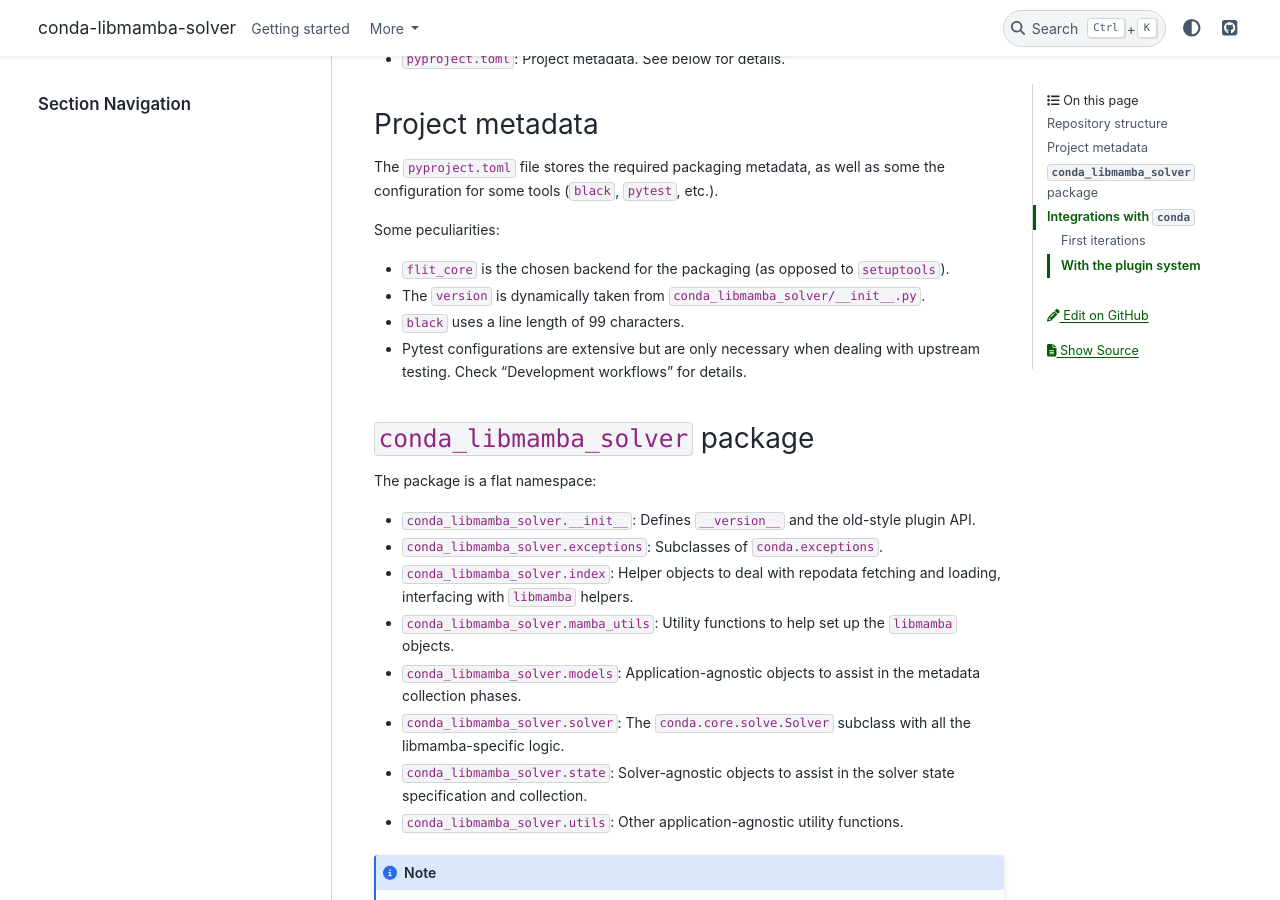
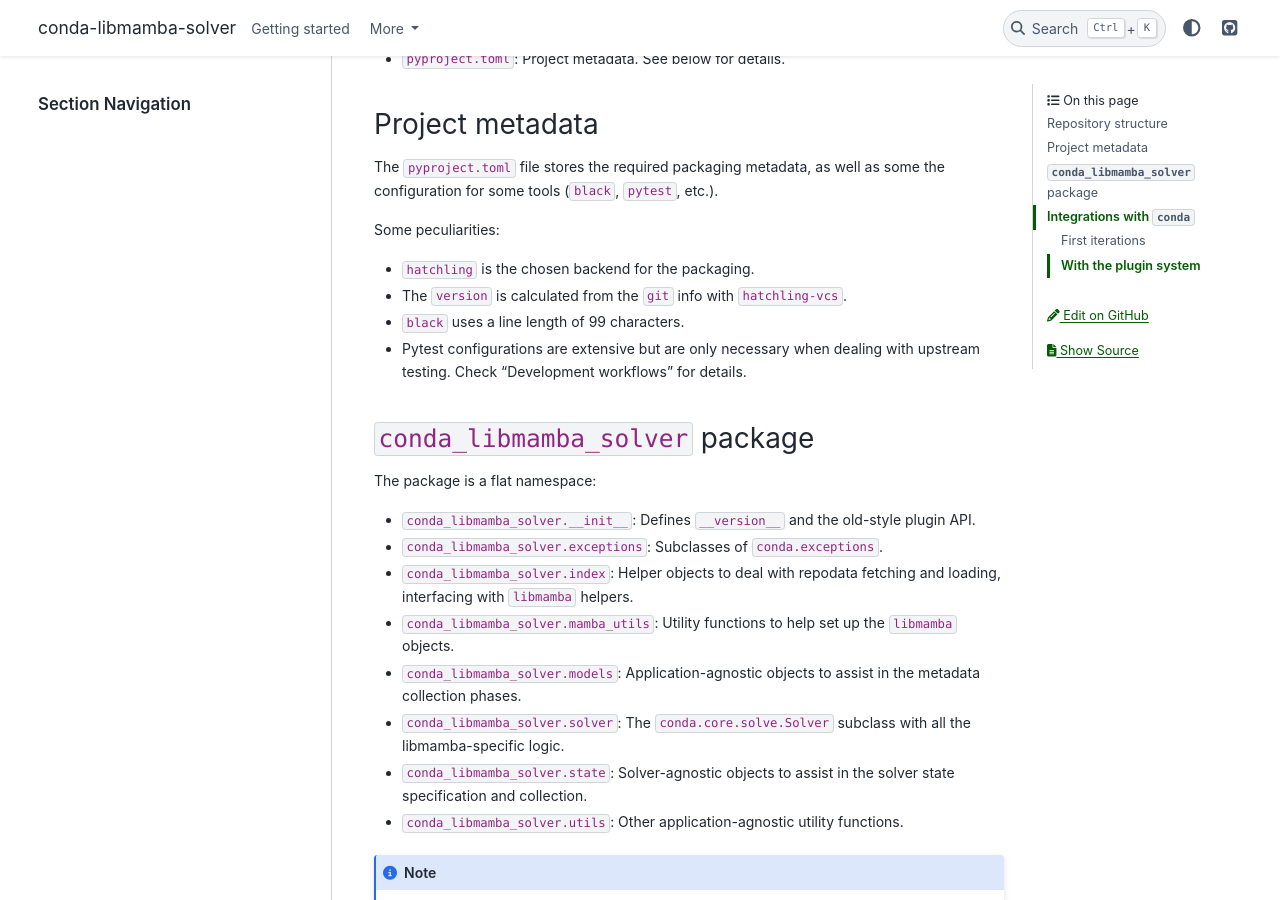
Before and after one commit to conda/conda-libmamba-solver, a Sphinx documentation site: the page built from docs/dev/implementation.md, in a window 1280 px wide and 900 px high, scrolled down 498 px. Built offline with Sphinx 7.4.7 and the PyData theme 0.15.4, drawn with Linux system fonts in a browser that asks for light colours.

Commit message:
update build system

```diff
--- a/docs/dev/implementation.md
+++ b/docs/dev/implementation.md
@@ -20,8 +20,8 @@ as well as some the configuration for some tools (`black`, `pytest`, etc.).
 
 Some peculiarities:
 
-* `flit_core` is the chosen backend for the packaging (as opposed to `setuptools`).
-* The `version` is dynamically taken from `conda_libmamba_solver/__init__.py`.
+* `hatchling` is the chosen backend for the packaging.
+* The `version` is calculated from the `git` info with `hatchling-vcs`.
 * `black` uses a line length of 99 characters.
 * Pytest configurations are extensive but are only necessary when dealing with upstream testing.
   Check "Development workflows" for details.
```
